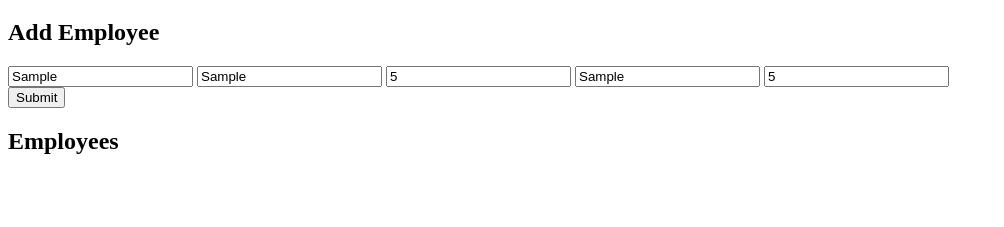
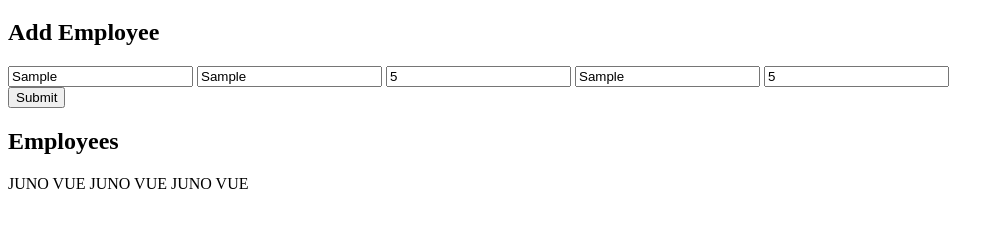
Before and after one commit to PrimeAcademy/weekend-js-salary-calculator, a plain HTML site: page index.html in a window 1280 px wide. Both pictures are taken after typing "Sample", "Sample", "5", "Sample", "5" into the empty fields and a click on the button "Submit". Shown: the part 61-288 px from the top of the page, without its empty margins (0-1004 px from the left). Drawn offline with Linux system fonts and the light colour scheme.

Commit message:
client.js updates. able to append text onto the dom.

```diff
--- a/client.js
+++ b/client.js
@@ -14,23 +14,32 @@
          salary: salary = $('#annualSalary').val()
     } // end newEmployee
     console.log('Added Employee: ', newEmployee);
+    // put new objects into an array
     newEmployeeArray.push(newEmployee);
     console.log('newEmployee array push', newEmployeeArray);
 
+    // check if displayNewEmployee function works
+    displayNewEmployee();
 } // end appendAllInputs
+
+    // display new employee created onto the DOM
+function displayNewEmployee  () {
+console.log(`in displayNewEployee function`, );
+
+let el = $('.newEmployeeGrid');
+el.empty();
+
+    // loop through the newEmployeeArray
+    for(let employee of newEmployeeArray) {
+    // for each employee, create a new <div> in <div class id = "newEmployeeGrid"
+    el.append(`<div>JUNO VUE JUNO VUE JUNO VUE </div>`);
+
+    } // end for of loop
+
+
+} // end displayNewEmployee
 
 // append employee properties on submit button click
 function appendEmployees () {
     $('#submitButton').on('click', appendAllInputs);
 } // end appendEmployees
-
-
-
-
-
-
-
-
-
-
-// put new objects into an array
--- a/index.html
+++ b/index.html
@@ -32,7 +32,7 @@
 
 <h2>Employees</h2>
 
-<div class = "newEmployeeDiv">
+<div class = "newEmployeeGrid">
 
 </div>
 
```
